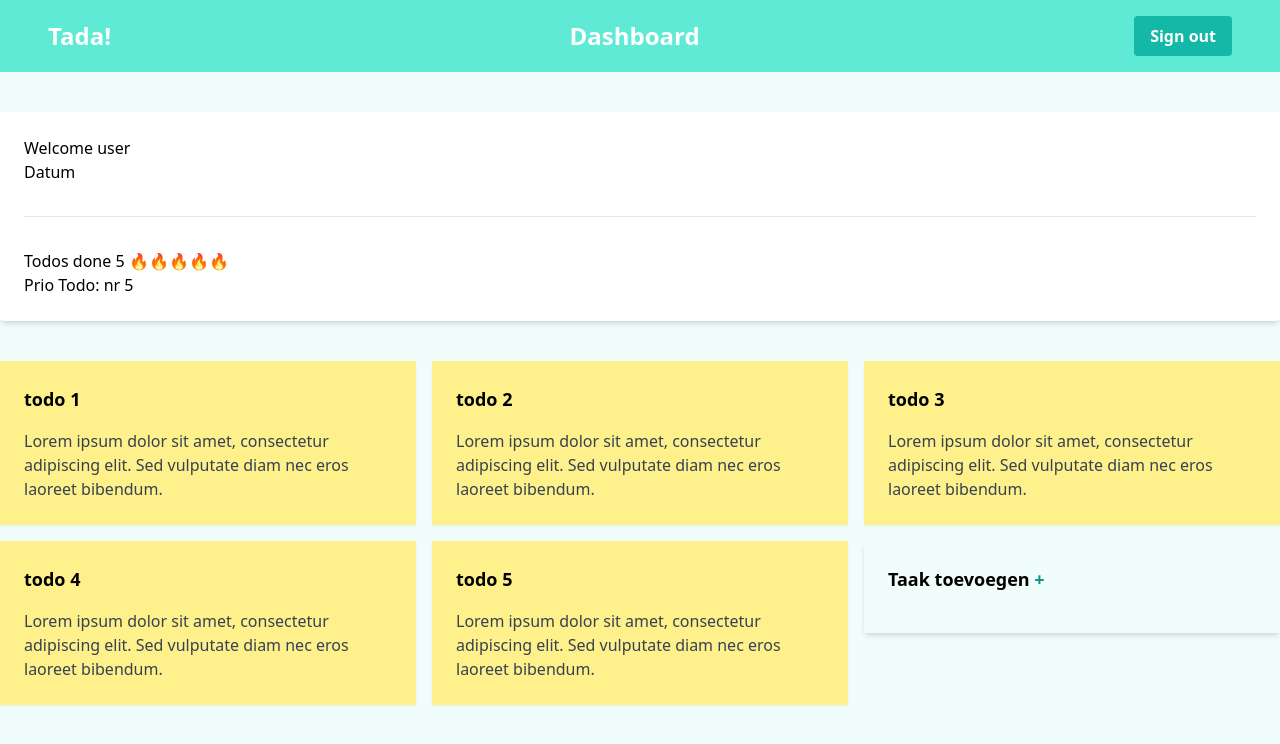
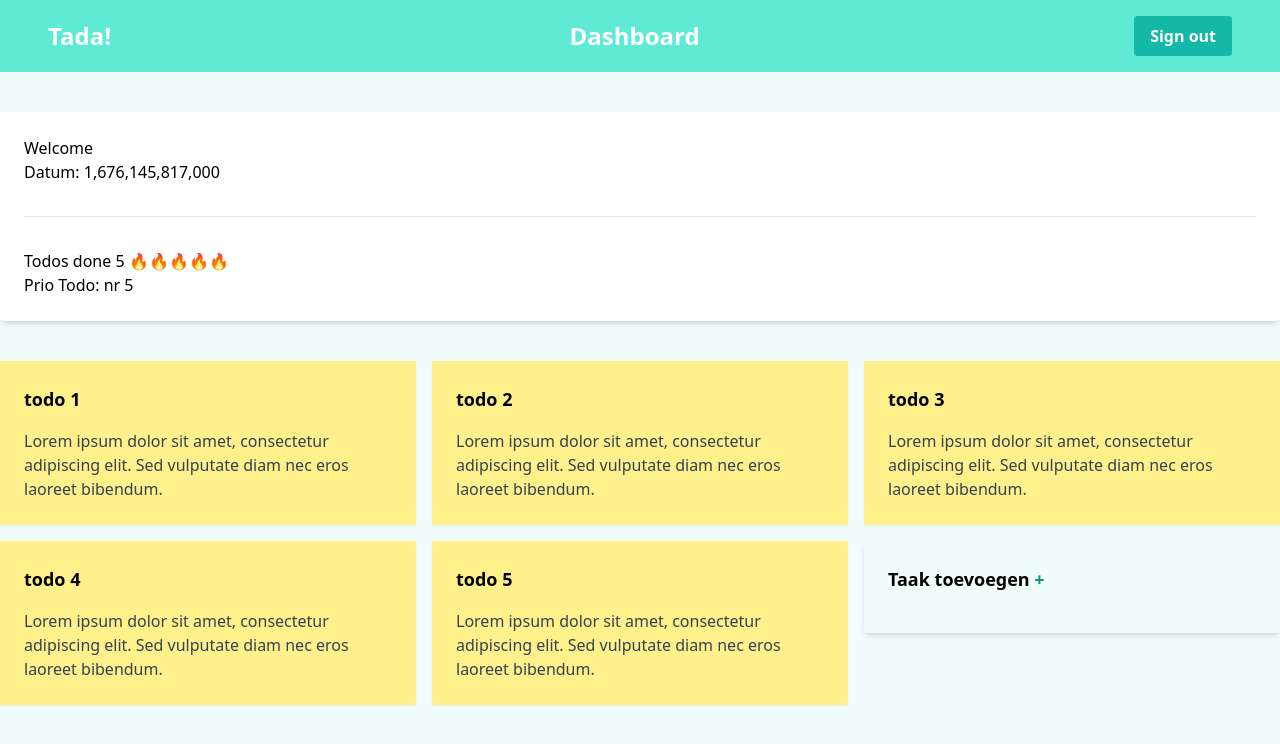
Before and after one commit to kevinegstorf/firebase_basics_with_react, a React (Vite) app: page /dashboard in a window 1280 px wide. Shown: the top 744 px of the page. Built offline with nearby package versions, Linux system fonts and the light colour scheme; no server answers.

Commit message:
feat🐙: added displayname to registation and date to dash 🗒️

```diff
--- a/src/components/Navigation/index.tsx
+++ b/src/components/Navigation/index.tsx
@@ -32,7 +32,7 @@ export const Navigation = ({ pageName }: { pageName: string }) => {
         </div>
         <div className="flex items-center">
           <button
-            className="bg-teal-500 hover:bg-teal-600 text-white font-bold py-2 px-4 rounded"
+            className="bg-teal-500 transition duration-100 hover:bg-teal-600 text-white font-bold py-2 px-4 rounded"
             onClick={() => clickHandler()}
           >
             {signedIn ? 'Sign out' : 'Sign in'}
--- a/src/components/SignInForm/index.tsx
+++ b/src/components/SignInForm/index.tsx
@@ -3,6 +3,7 @@ import {
   signInWithEmailAndPassword,
   createUserWithEmailAndPassword,
   sendPasswordResetEmail,
+  updateProfile,
 } from 'firebase/auth';
 import { FormEvent, useState } from 'react';
 import { useNavigate } from 'react-router-dom';
@@ -21,6 +22,13 @@ export const SignInForm = () => {
     if (signUp) {
       try {
         await createUserWithEmailAndPassword(auth, email, password);
+        const user = await auth.currentUser;
+        if (user) {
+          updateProfile(user, {
+            displayName,
+          });
+        }
+
         navigate('/dashboard');
       } catch (error) {
         console.log(error);
@@ -98,20 +106,20 @@ export const SignInForm = () => {
       </div>
       <button
         type="submit"
-        className="bg-teal-500 hover:bg-teal-600 text-white font-medium w-full p-3 rounded-lg"
+        className="bg-teal-500 transition duration-500 hover:bg-teal-600 text-white font-medium w-full p-3 rounded-lg"
       >
         {signUp ? 'Register' : 'Login'}
       </button>
       <div className="flex">
         <div className="flex-start ">
           <button
-            className="mr-4 hover:underline"
+            className="mr-4 transition duration-500 hover:underline"
             onClick={(e) => toggleSignUp(e)}
           >
             {signUp ? 'Sign In' : 'Sign Up'}
           </button>
           <button
-            className="hover:underline"
+            className="transition duration-500 hover:underline"
             onClick={() => sendPasswordResetEmail(auth, email)}
           >
             Forgot Password
--- a/src/pages/Dashboard.tsx
+++ b/src/pages/Dashboard.tsx
@@ -1,6 +1,7 @@
-import { useState } from 'react';
+import { useEffect, useState } from 'react';
 import { Link } from 'react-router-dom';
 import { Navigation } from '../components';
+import { getAuth } from 'firebase/auth';
 
 export const Dashboard = () => {
   const [todos, setTodos] = useState<string[]>([
@@ -10,14 +11,21 @@ export const Dashboard = () => {
     'todo 4',
     'todo 5',
   ]);
+  const auth = getAuth();
+  const user = auth.currentUser;
+
+  useEffect(() => {
+    console.log(user);
+  }, []);
+
   return (
     <>
       <Navigation pageName="Dashboard" />
       <div className="container mx-auto m-5">
         <div className="grid grid-cols-1 gap-4">
-          <div className="bg-white p-6 shadow-md mb-5 mt-5 hover:shadow-xl rounded">
-            <h2>Welcome user</h2>
-            <h3>Datum</h3>
+          <div className="bg-white p-6 shadow-md mb-5 mt-5 transition duration-500 hover:shadow-xl rounded">
+            <h2>Welcome {user?.displayName || user?.email}</h2>
+            <h3>Datum: {Date.now().toLocaleString('en-GB')}</h3>
             <hr className="h-px my-8 bg-gray-200 border-0 dark:bg-gray-700"></hr>
             <h3>Todos done 5 🔥🔥🔥🔥🔥</h3>
             <h4>Prio Todo: nr 5</h4>
@@ -28,7 +36,7 @@ export const Dashboard = () => {
         <div className="grid grid-cols-1 md:grid-cols-3 gap-4 mb-5">
           {todos.map((todo) => (
             <Link to={todo}>
-              <div className="bg-yellow-200 p-6 shadow-sm hover:shadow-xl">
+              <div className="bg-yellow-200 p-6 transition duration-300 shadow-sm hover:shadow-xl">
                 <h2 className="text-lg font-bold mb-4">{todo}</h2>
                 <p className="text-gray-700">
                   Lorem ipsum dolor sit amet, consectetur adipiscing elit. Sed
@@ -38,7 +46,7 @@ export const Dashboard = () => {
             </Link>
           ))}
           <Link to="/dashboard/new">
-            <div className="p-6 shadow-md hover:bg-teal-300 hover:shadow-xl">
+            <div className="p-6 transition duration-500 shadow-md hover:shadow-xl">
               <h2 className="text-lg font-bold mb-4">
                 Taak toevoegen <span className="text-teal-600">+</span>
               </h2>
```
